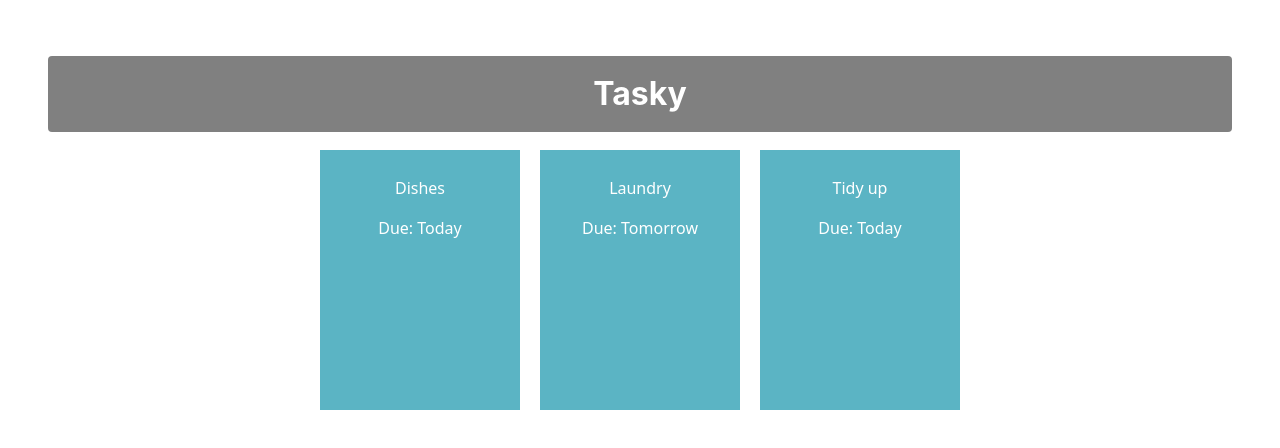
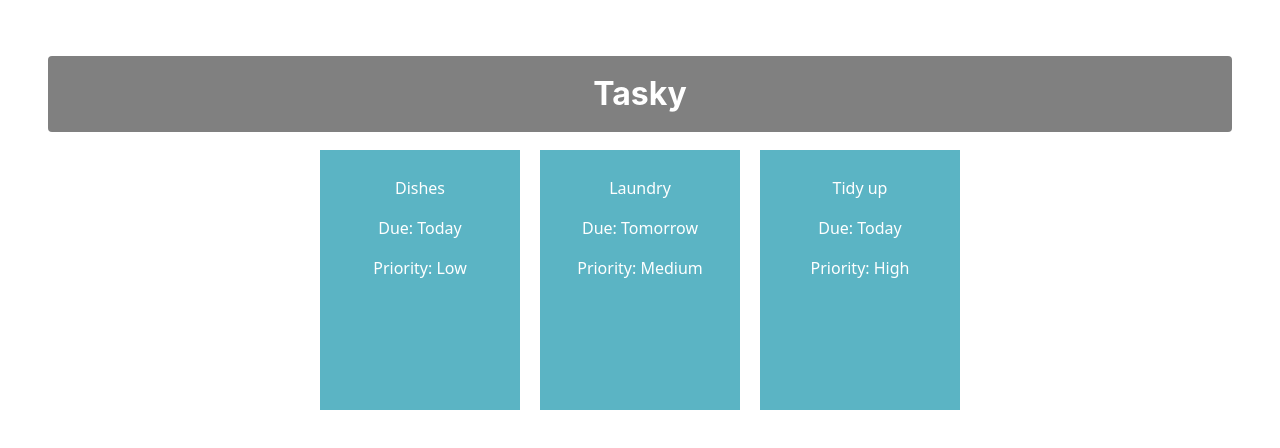
Before and after one commit to joshLuker01/react-basics-labs, a React (Vite) app in the folder tasky/: page / in a window 1280 px wide. Shown: the top 448 px of the page. Built offline with nearby package versions, Linux system fonts and the light colour scheme.

Commit message:
Tasky Lab 2a - Exercise done

```diff
--- a/tasky/src/App.jsx
+++ b/tasky/src/App.jsx
@@ -3,11 +3,11 @@
 import Task from './components/Task';
 
 function App() {
-     const [ taskState, setTaskState ] = useState({
+  const [taskState, setTaskState] = useState({
     tasks: [
-      { id: 1, title:"Dishes", description: "Empty dishwasher", deadline: "Today" },
-      { id: 2, title: "Laundry", description: "Fold clothes and put away", deadline: "Tomorrow" },
-      { id: 3, title: "Tidy up", deadline: "Today" }
+      { id: 1, title: "Dishes", description: "Empty dishwasher", deadline: "Today", priority: "Low" },
+      { id: 2, title: "Laundry", description: "Fold clothes and put away", deadline: "Tomorrow", priority: "Medium" },
+      { id: 3, title: "Tidy up", deadline: "Today", priority: "High" }
     ]
   });
 
@@ -20,6 +20,7 @@
           description={task.description}
           deadline={task.deadline}
           key={task.id}
+          priority={task.priority}
         />
       ))}
 
--- a/tasky/src/components/Task.jsx
+++ b/tasky/src/components/Task.jsx
@@ -5,6 +5,8 @@
             <p className="title">{props.title}</p>
             <p>Due: {props.deadline}</p>
             <p>{props.children}</p>
+            <p>Priority: {props.priority}</p>
+      <p>{props.children}</p>
         </div>
     )
 
```
Lines whose indentation alone changed are shown as unchanged.
